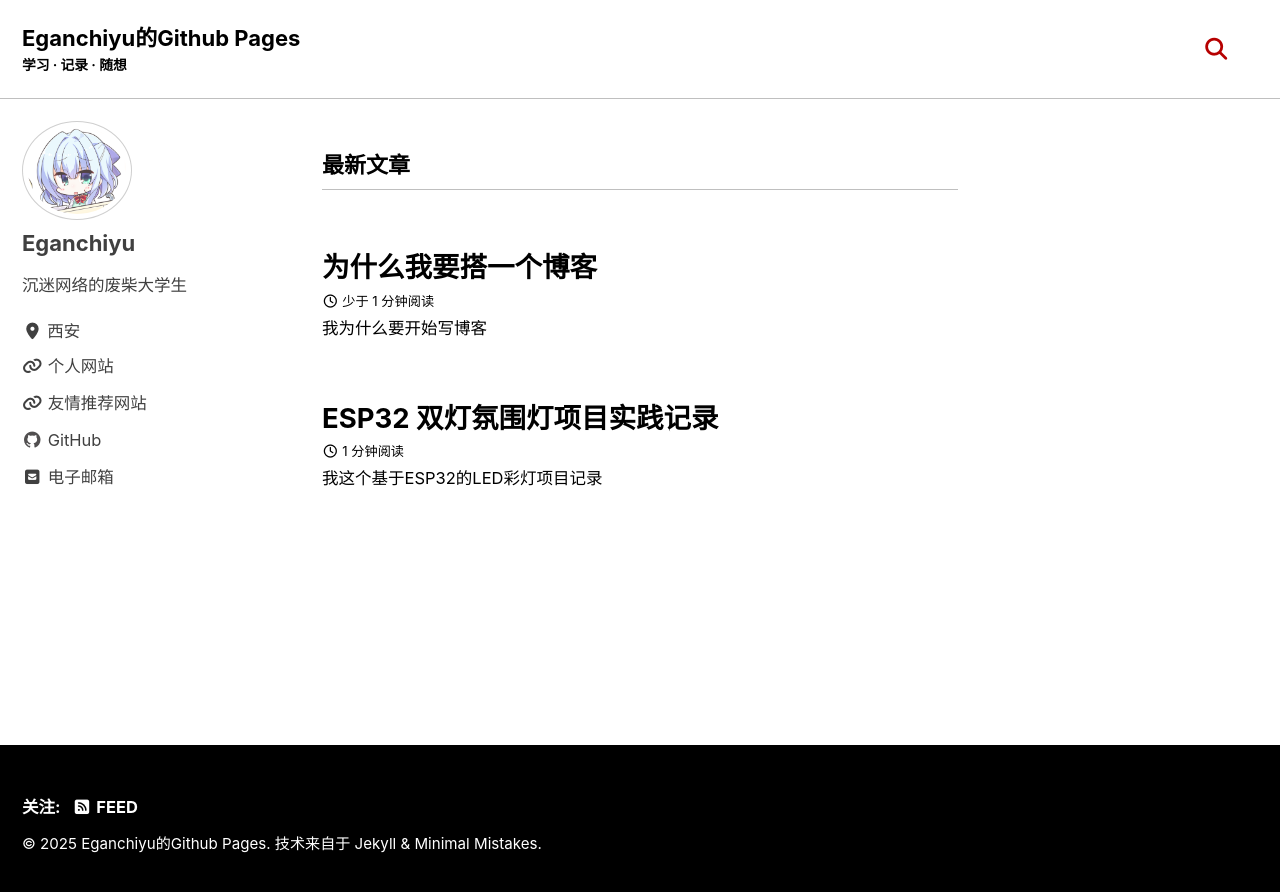
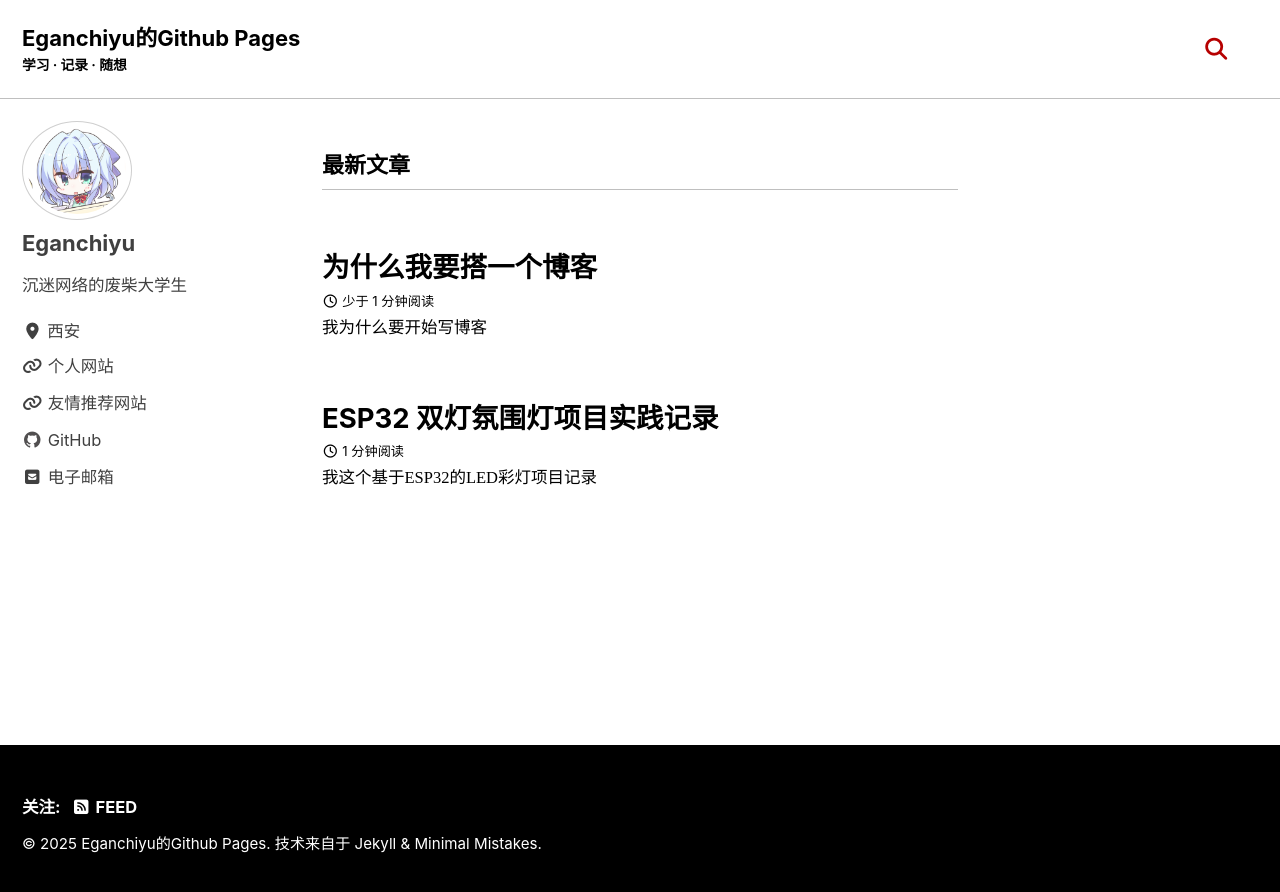
Before and after one commit to Eganchiyu/eganchiyu.github.io, a Jekyll site: the page built from index.html, in a window 1280 px wide. Shown: the top 892 px of the page. Built offline with Jekyll 4.4.1, drawn with Linux system fonts in a browser that asks for light colours; cached includes are drawn as plain includes; the list of posts is cut into pages by our own code.

Commit message:
修改字体

```diff
--- a/_sass/minimal-mistakes/_custom.scss
+++ b/_sass/minimal-mistakes/_custom.scss
@@ -10,3 +10,13 @@
 .page__title a:hover {
   text-decoration: underline;
 }
+
+body {
+  font-family:
+    "LXGW WenKai",
+    "Noto Serif SC",
+    "Source Han Serif SC",
+    "Songti SC",
+    "STSong",
+    serif;
+}
```
